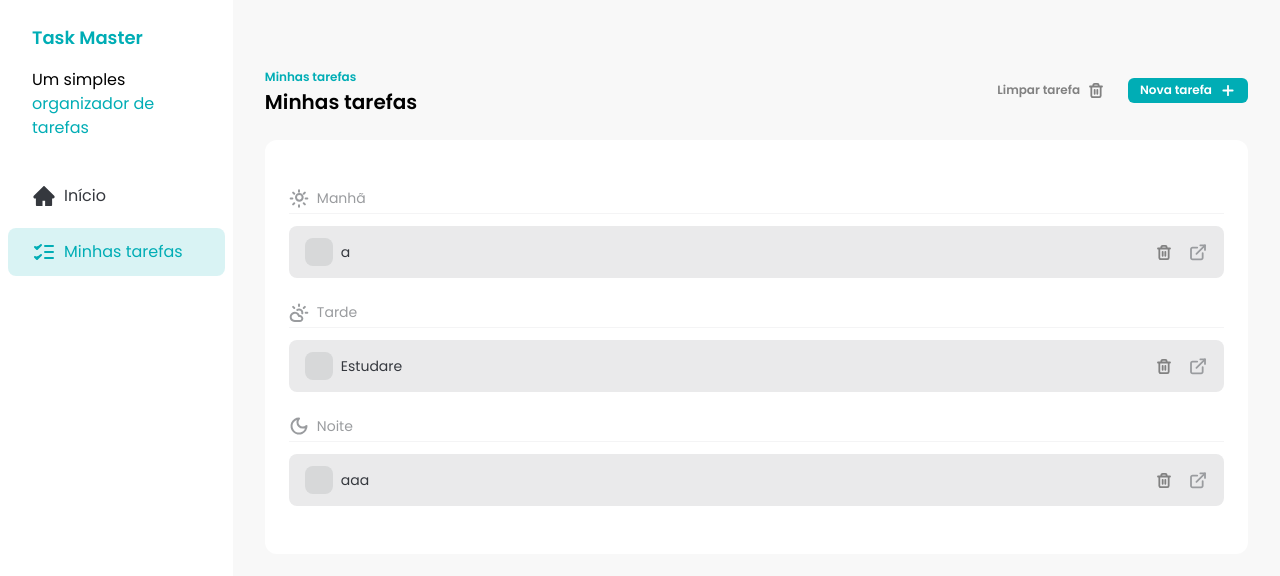
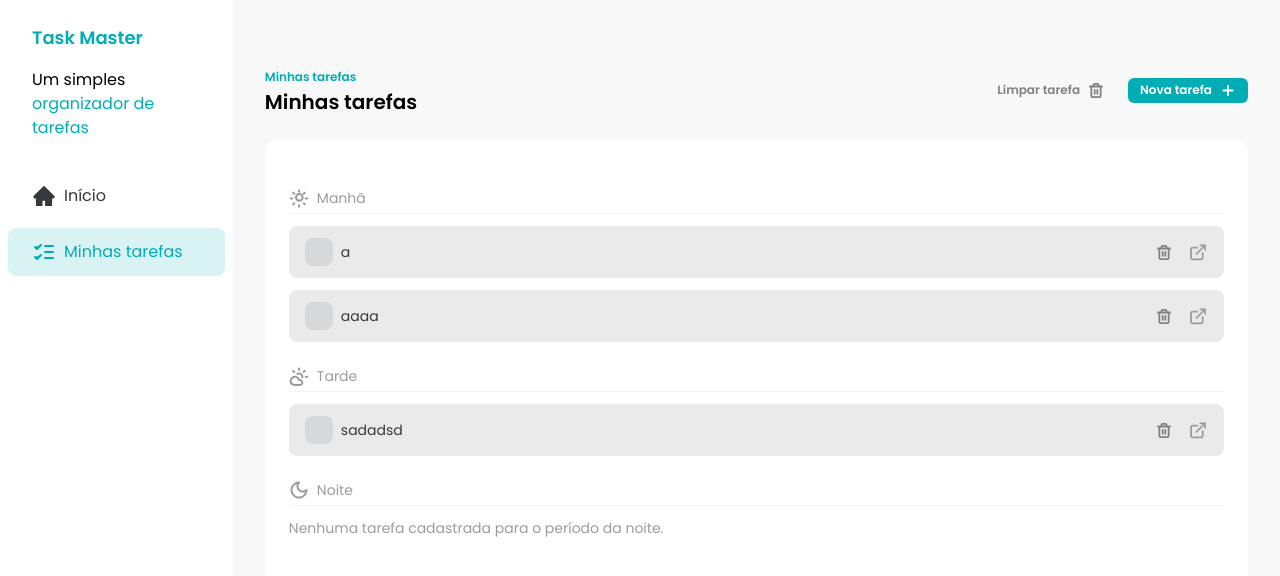
Before and after one commit to gabrielqrzz/fsc-task-manager, a React (Vite) app: page / in a window 1280 px wide. Shown: the top 576 px of the page. Built offline with nearby package versions, Linux system fonts and the light colour scheme; data requests are answered from the project's data file.

Commit message:
feat: add initial data query on components

```diff
--- a/db.json
+++ b/db.json
@@ -1,25 +1,25 @@
 {
   "tasks": [
-    {
-      "id": "bfe5628f-d880-40d2-aa4f-813bf92143fe",
-      "title": "Estudare",
-      "time": "afternoon",
-      "description": "Estudar para a prova",
-      "status": "not_started"
-    },
-    {
-      "id": "802f84ea-8555-4a6e-b1d3-09c48527c65a",
-      "title": "aaa",
-      "time": "evening",
-      "description": "aaaaa",
-      "status": "not_started"
-    },
     {
       "id": "00b68951-d7d8-4a61-aa8f-26e1d9d41780",
       "title": "a",
       "time": "morning",
       "description": "a",
       "status": "not_started"
+    },
+    {
+      "id": "8327eae3-6e90-4aa2-9636-de87f50f1894",
+      "title": "sadadsd",
+      "time": "afternoon",
+      "description": "dasdasda",
+      "status": "not_started"
+    },
+    {
+      "id": "86ae2a07-ecd1-41ae-8401-abe4d952208d",
+      "title": "aaaa",
+      "time": "morning",
+      "description": "aaa",
+      "status": "not_started"
     }
   ]
 }
--- a/package.json
+++ b/package.json
@@ -11,6 +11,7 @@
     "prepare": "husky"
   },
   "dependencies": {
+    "@tanstack/react-query": "^5.51.21",
     "json-server": "^1.0.0-beta.1",
     "prop-types": "^15.8.1",
     "react": "^18.2.0",
--- a/src/components/AddTaskDialog.jsx
+++ b/src/components/AddTaskDialog.jsx
@@ -1,10 +1,12 @@
 import './AddTaskDialog.css'
 
+import { useMutation, useQueryClient } from '@tanstack/react-query'
 import PropTypes from 'prop-types'
 import { useRef } from 'react'
 import { createPortal } from 'react-dom'
 import { useForm } from 'react-hook-form'
 import { CSSTransition } from 'react-transition-group'
+import { toast } from 'sonner'
 import { v4 } from 'uuid'
 
 import { LoaderIcon } from '../assets/icons'
@@ -13,12 +15,21 @@ import Input from './Input'
 import InputLabel from './InputLabel'
 import TimeSelect from './TimeSelect'
 
-const AddTaskDialog = ({
-  isOpen,
-  handleClose,
-  onSubmitSuccess,
-  onSubmitError,
-}) => {
+const AddTaskDialog = ({ isOpen, handleClose }) => {
+  const queryClient = useQueryClient()
+  const { mutate } = useMutation({
+    mutationKey: 'addTask',
+    mutationFn: async (task) => {
+      const response = await fetch('http://localhost:3000/tasks', {
+        method: 'POST',
+        body: JSON.stringify(task),
+      })
+      if (!response.ok) {
+        throw new Error()
+      }
+      return response.json()
+    },
+  })
   const {
     register,
     formState: { errors, isSubmitting },
@@ -43,20 +54,20 @@ const AddTaskDialog = ({
       description: data.description.trim(),
       status: 'not_started',
     }
-    const response = await fetch('http://localhost:3000/tasks', {
-      method: 'POST',
-      body: JSON.stringify(task),
+    mutate(task, {
+      onSuccess: () => {
+        queryClient.setQueryData('tasks', (currentTasks) => {
+          return [...currentTasks, task]
         })
-    if (!response.ok) {
-      return onSubmitError()
-    }
-
-    onSubmitSuccess(task)
+        toast.success('Tarefa adicionada com sucesso.')
         handleClose()
         reset({
           title: '',
           time: 'morning',
           description: '',
+        })
+      },
+      onError: () => toast.error('Erro ao adicionar tarefa.'),
     })
   }
 
--- a/src/components/TaskItem.jsx
+++ b/src/components/TaskItem.jsx
@@ -1,5 +1,5 @@
+import { useMutation, useQueryClient } from '@tanstack/react-query'
 import PropTypes from 'prop-types'
-import { useState } from 'react'
 import { Link } from 'react-router-dom'
 import { toast } from 'sonner'
 
@@ -11,22 +11,29 @@ import {
 } from '../assets/icons/index.js'
 import Button from './Button'
 
-const TaskItem = ({ task, handleCheckboxClick, onDeleteSuccess }) => {
-  const [deleteIsLoading, setDeleteIsLoading] = useState(false)
-
+const TaskItem = ({ task, handleCheckboxClick }) => {
+  const queryClient = useQueryClient()
+  const { mutate, isPending } = useMutation({
+    mutationKey: ['deleteTask', task.id],
+    mutationFn: async () => {
+      const response = await fetch(`http://localhost:3000/tasks/${task.id}`, {
+        method: 'DELETE',
+      })
+      return response.json()
+    },
+  })
   const handleDeleteClick = async () => {
-    setDeleteIsLoading(true)
-    const response = await fetch(`http://localhost:3000/tasks/${task.id}`, {
-      method: 'DELETE',
+    mutate(undefined, {
+      onSuccess: () => {
+        queryClient.setQueryData('tasks', (currentTasks) => {
+          return currentTasks.filter((currentTask) => currentTask.id != task.id)
+        })
+        toast.success('Tarefa deletada com sucesso!')
+      },
+      onError: () => {
+        toast.error('Erro ao deletar tarefa!')
+      },
     })
-    if (!response.ok) {
-      setDeleteIsLoading(false)
-      return toast.error(
-        'Erro ao deletar a tarefa. Por favor, tente novamente.'
-      )
-    }
-    onDeleteSuccess(task.id)
-    setDeleteIsLoading(false)
   }
 
   const getStatusClasses = () => {
@@ -62,12 +69,8 @@ const TaskItem = ({ task, handleCheckboxClick, onDeleteSuccess }) => {
         {task.title}
       </div>
       <div className="flex items-center gap-1">
-        <Button
-          color="ghost"
-          onClick={handleDeleteClick}
-          disabled={deleteIsLoading}
-        >
-          {deleteIsLoading ? (
+        <Button color="ghost" onClick={handleDeleteClick} disabled={isPending}>
+          {isPending ? (
             <LoaderIcon className="animate-spin" />
           ) : (
             <TrashIcon className="text-brand-text-gray" />
--- a/src/components/Tasks.jsx
+++ b/src/components/Tasks.jsx
@@ -1,4 +1,5 @@
-import { useEffect, useState } from 'react'
+import { useQuery, useQueryClient } from '@tanstack/react-query'
+import { useState } from 'react'
 import { toast } from 'sonner'
 
 import {
@@ -14,35 +15,25 @@ import TaskItem from './TaskItem'
 import TasksSeparator from './TasksSeparator'
 
 const Tasks = () => {
-  const [tasks, setTasks] = useState([])
-  const [addTaskDialogIsOpen, setAddTaskDialogIsOpen] = useState(false)
-
-  useEffect(() => {
-    const fetchTasks = async () => {
-      //pegar os dados da API
+  const queryClient = useQueryClient()
+  const { data: tasks } = useQuery({
+    queryKey: 'tasks',
+    queryFn: async () => {
       const response = await fetch('http://localhost:3000/tasks', {
         method: 'GET',
       })
+      const tasks = await response.json()
+      return tasks
+    },
+  })
+  const [addTaskDialogIsOpen, setAddTaskDialogIsOpen] = useState(false)
 
-      const tasks = await response.json()
-      //apos pegar os dados da API, atualizo o state "tasks"
-      setTasks(tasks)
-    }
-    fetchTasks()
-  }, [])
-
-  const morningTasks = tasks.filter((tasks) => tasks.time === 'morning')
-  const afternoonTasks = tasks.filter((tasks) => tasks.time === 'afternoon')
-  const eveningTasks = tasks.filter((tasks) => tasks.time === 'evening')
+  const morningTasks = tasks?.filter((tasks) => tasks.time === 'morning')
+  const afternoonTasks = tasks?.filter((tasks) => tasks.time === 'afternoon')
+  const eveningTasks = tasks?.filter((tasks) => tasks.time === 'evening')
 
   const handleDialogClose = () => {
     setAddTaskDialogIsOpen(false)
-  }
-
-  const onDeleteTaskSuccess = async (taskId) => {
-    const newTasks = tasks.filter((task) => task.id != taskId)
-    setTasks(newTasks)
-    toast.success('Tarefa deletada com sucesso!')
   }
 
   const handleTaskCheckboxClick = (taskId) => {
@@ -67,16 +58,7 @@ const Tasks = () => {
       }
       return task
     })
-    setTasks(newTasks)
-  }
-
-  const onTaskSubmitSuccess = (task) => {
-    setTasks([...tasks, task])
-    toast.success('Tarefa adicionada com sucesso')
-  }
-
-  const onTaskSubmitError = () => {
-    toast.error('Erro ao adicionar tarefa. Por favor, tente novamente.')
+    queryClient.setQueryData('tasks', newTasks)
   }
 
   return (
@@ -101,26 +83,23 @@ const Tasks = () => {
 
           <AddTaskDialog
             isOpen={addTaskDialogIsOpen}
-            onSubmitSuccess={onTaskSubmitSuccess}
             handleClose={handleDialogClose}
-            onSubmitError={onTaskSubmitError}
           />
         </div>
       </div>
       <div className="rounded-xl bg-white p-6">
         <div className="my-6 space-y-3">
           <TasksSeparator title="Manhã" icon={<SunIcon />}></TasksSeparator>
-          {morningTasks.length === 0 && (
+          {morningTasks?.length === 0 && (
             <p className="text-sm text-brand-text-gray">
               Nenhuma tarefa cadastrada para o período da manhã.
             </p>
           )}
-          {morningTasks.map((task) => (
+          {morningTasks?.map((task) => (
             <TaskItem
               key={task.id}
               task={task}
               handleCheckboxClick={handleTaskCheckboxClick}
-              onDeleteSuccess={onDeleteTaskSuccess}
             />
           ))}
         </div>
@@ -129,33 +108,31 @@ const Tasks = () => {
             title="Tarde"
             icon={<CloudSunIcon />}
           ></TasksSeparator>
-          {afternoonTasks.length === 0 && (
+          {afternoonTasks?.length === 0 && (
             <p className="text-sm text-brand-text-gray">
               Nenhuma tarefa cadastrada para o período da tarde.
             </p>
           )}
-          {afternoonTasks.map((task) => (
+          {afternoonTasks?.map((task) => (
             <TaskItem
               key={task.id}
               task={task}
               handleCheckboxClick={handleTaskCheckboxClick}
-              onDeleteSuccess={onDeleteTaskSuccess}
             />
           ))}
         </div>
         <div className="my-6 space-y-3">
           <TasksSeparator title="Noite" icon={<MoonIcon />}></TasksSeparator>
-          {eveningTasks.length === 0 && (
+          {eveningTasks?.length === 0 && (
             <p className="text-sm text-brand-text-gray">
               Nenhuma tarefa cadastrada para o período da noite.
             </p>
           )}
-          {eveningTasks.map((task) => (
+          {eveningTasks?.map((task) => (
             <TaskItem
               key={task.id}
               task={task}
               handleCheckboxClick={handleTaskCheckboxClick}
-              onDeleteSuccess={onDeleteTaskSuccess}
             />
           ))}
         </div>
--- a/src/main.jsx
+++ b/src/main.jsx
@@ -1,12 +1,15 @@
 import './index.css'
 
+import { QueryClient, QueryClientProvider } from '@tanstack/react-query'
 import React from 'react'
 import ReactDOM from 'react-dom/client'
 import { createBrowserRouter, RouterProvider } from 'react-router-dom'
 import { Toaster } from 'sonner'
 
 import App from './App.jsx'
-import TaskDetailsPage from './pages/task-details.jsx'
+import TaskDetailsPage from './pages/TaskDetails.jsx'
+
+const queryClient = new QueryClient()
 
 const router = createBrowserRouter([
   {
@@ -21,6 +24,7 @@ const router = createBrowserRouter([
 
 ReactDOM.createRoot(document.getElementById('root')).render(
   <React.StrictMode>
+    <QueryClientProvider client={queryClient}>
       <Toaster
         toastOptions={{
           style: {
@@ -29,5 +33,6 @@ ReactDOM.createRoot(document.getElementById('root')).render(
         }}
       />
       <RouterProvider router={router} />
+    </QueryClientProvider>
   </React.StrictMode>
 )
```
Also changed, not shown: src/pages/TaskDetails.jsx (renamed from src/pages/task-details.jsx), 1 other file (tests, documents, lock files or other folders). Lines whose indentation alone changed are shown as unchanged.
